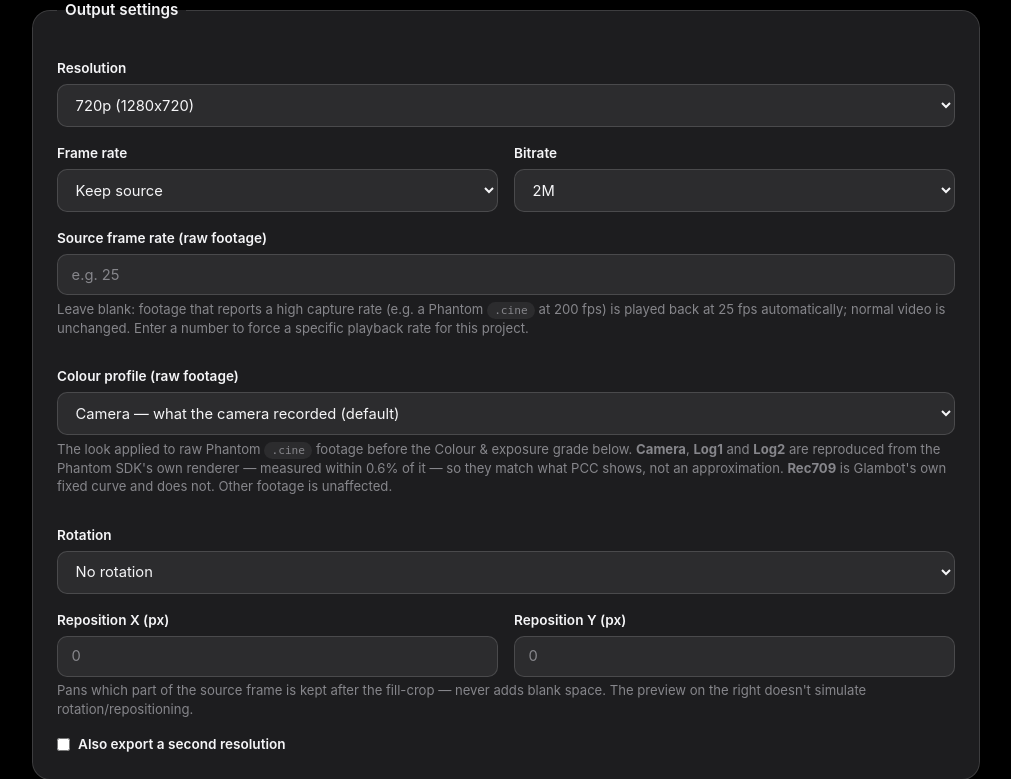
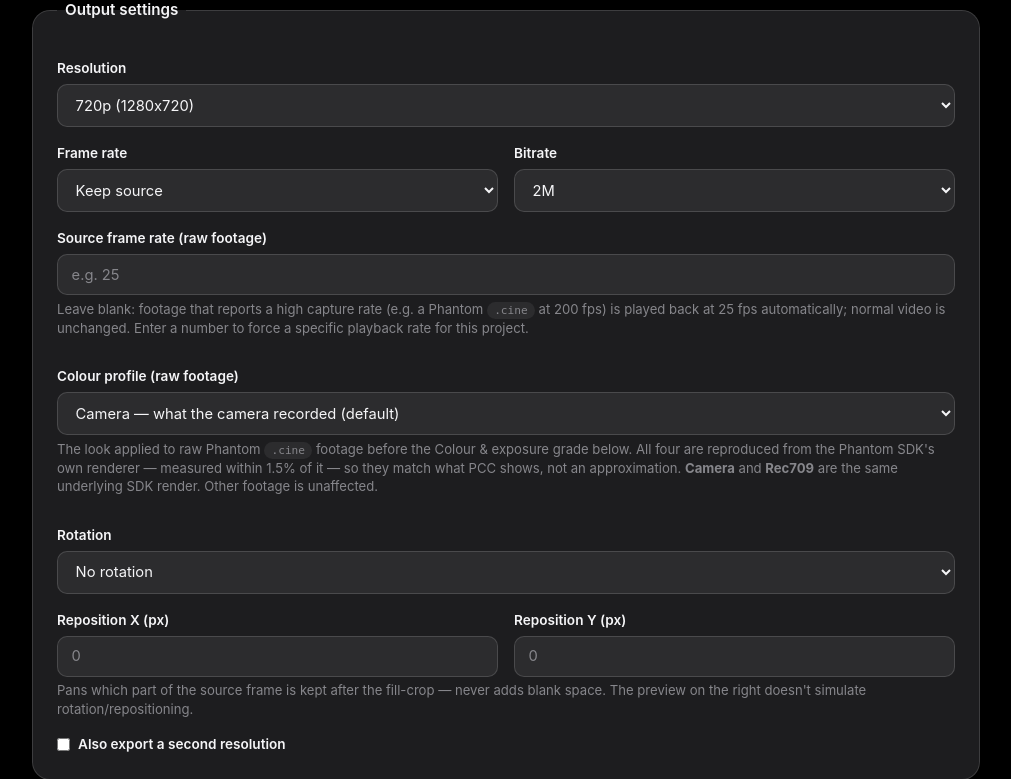
Before and after one commit to RammyG6/Glambot, a Flask app: page /projects/new in a window 1280 px wide. Shown: the part 1493-2272 px from the top of the page, without its empty margins (258-1269 px from the left). Run offline with Flask 3, Linux system fonts and the light colour scheme; some libraries are stand-ins or nearby versions.

Commit message:
Refit Camera/Log1/Log2 from whole takes, and give Rec709 a real LUT
The shipped LUTs were each fitted from 3 clips x 1 frame - the first frame of
each take, 3 sample frames total. Refitting from all 24 available clips x 7
offsets spread across each take (0..600, ~168 frame pairs/profile) surfaced a
real effect the narrow fit never touched: residual rises steadily through a
take (mean/p95 roughly double by offset 600 vs offset 0, correlation staying
0.95-0.99 throughout, ruling out motion/misalignment). That tracks a measured
drift in the raw decode's black level over the same span, which the current
static per-clip matrix + one shared tone curve can't follow. The wider fit's
higher residual is therefore a more honest number, not a worse fit:

  camera  mean 0.0108  p95 0.0601  p99 0.0672  (was 0.0058 / 0.0145)
  log1    mean 0.0090  p95 0.0476  p99 0.0527  (was 0.0052 / 0.0133)
  log2    mean 0.0148  p95 0.0933  p99 0.1052  (was 0.0067 / 0.0188)

Still far below the ~10% hand-built reconstruction fallback.

Also: camera_bridge/bridge.py already names Phantom's LogMode 0 "Rec709"
(COLOR_PROFILES = {"Rec709": 0, ...}) - the same LogMode camera.cube is
fitted from. So Glambot's "camera" profile already is the SDK's Rec709
render; the separate "rec709" option was never fitted and fell back to a
fixed eq=gamma=2.2 approximation (~10% error) instead. Added looks/rec709.cube
(the LogMode-0 fit, kept as its own file rather than an alias so the two
profiles can diverge later) - no application code changes were needed,
since effects.py already resolves any profile name to looks/<name>.cube.

Updated the docs/comments/UI copy that described Rec709 as unfitted
(README.md, config.py, effects.py, project_form.html) and fixed a stray
literal CR/form-feed pair in README.md that had silently corrupted the
refit command example.

Co-Authored-By: Claude Sonnet 5 <noreply@anthropic.com>
Claude-Session: https://claude.ai/code/session_01RhP7GadRS4i7PC1EnvGLqw

```diff
--- a/glambot/effects.py
+++ b/glambot/effects.py
@@ -303,15 +303,21 @@ def build_grade_filter(grade: Grade | None, ffmpeg_bin: str) -> str:
 # default; the others replace that tone stage with a fixed curve.
 #
 # FALLBACK ONLY. These are Glambot's own curves, tuned by eye - they are NOT
-# Vision Research's Log1/Log2 and must never be described to a client as
-# matching PCC. They are used only when a profile has no fitted LUT in looks/,
-# and measured ~10% mean error against what the SDK actually renders.
+# Vision Research's Rec709/Log1/Log2 and must never be described to a client
+# as matching PCC. They are used only when a profile has no fitted LUT in
+# looks/, and measured ~10% mean error against what the SDK actually renders.
 #
-# The real Log1/Log2 come from looks/*.cube instead (see look_lut_path and
-# camera_bridge/fit_look.py), fitted from the SDK's own renderer to ~0.5%.
-# `GCI_LOGMODE` is a *cine header* field, so the SDK renders log from an
-# ordinary raw clip even though this body cannot record it - the camera-side
-# gsSupportsLogMode reads 0 while the file cine's GCI_SUPPORTSLOGMODE reads 1.
+# The real Rec709/Log1/Log2 come from looks/*.cube instead (see look_lut_path
+# and camera_bridge/fit_look.py), fitted from the SDK's own renderer to
+# ~0.9-1.5% mean / ~4.8-9.3% p95 (fitted across whole takes, not just their
+# first frame - the tail of that range is intra-take sensor drift the fit
+# can't track, not fit error). `GCI_LOGMODE` is a *cine header* field, so the
+# SDK renders log from an ordinary raw clip even though this body cannot
+# record it - the camera-side gsSupportsLogMode reads 0 while the file cine's
+# GCI_SUPPORTSLOGMODE reads 1. The SDK itself names LogMode 0 "Rec709"
+# (camera_bridge/bridge.py's COLOR_PROFILES), so `camera` and `rec709` here
+# are fitted from the same LogMode and render alike; looks/rec709.cube is a
+# separate file from looks/camera.cube so the two can diverge later.
 #
 # NB on direction: ffmpeg's `eq` applies output = input^(1/gamma), so a *higher*
 # gamma lifts shadows. A flat/log look wants lifted blacks and reduced contrast,
@@ -509,7 +515,7 @@ def look_lut_path(profile: str | None) -> Path | None:
 
     These beat the hand-built chain by a wide margin - measured against the SDK
     on real footage, the reconstruction runs ~10% mean error while the LUT runs
-    ~0.5% - because the LUT is fitted from what Phantom's own code produces
+    ~0.9-1.5% - because the LUT is fitted from what Phantom's own code produces
     rather than assembled from the header and hope.
     """
     # _normalise_profile only ever returns a name we ship, so a config value
--- a/templates/project_form.html
+++ b/templates/project_form.html
@@ -220,18 +220,17 @@
               <select id="color_profile" name="color_profile">
                 {% for val, label in [
                      ('camera', 'Camera &mdash; what the camera recorded (default)'),
+                     ('rec709', 'Rec709 &mdash; Vision Research Rec709'),
                      ('log1',   'Log1 &mdash; Vision Research Log1'),
-                     ('log2',   'Log2 &mdash; Vision Research Log2'),
-                     ('rec709', 'Rec709 &mdash; fixed 2.2 gamma (approximate)')] %}
+                     ('log2',   'Log2 &mdash; Vision Research Log2')] %}
                   <option value="{{ val }}" {% if values.get('color_profile', 'camera') == val %}selected{% endif %}>{{ label|safe }}</option>
                 {% endfor %}
               </select>
               <p class="hint">The look applied to raw Phantom <code>.cine</code> footage before the
-                Colour &amp; exposure grade below. <strong>Camera</strong>, <strong>Log1</strong> and
-                <strong>Log2</strong> are reproduced from the Phantom SDK's own renderer &mdash; measured
-                within 0.6% of it &mdash; so they match what PCC shows, not an approximation.
-                <strong>Rec709</strong> is Glambot's own fixed curve and does not. Other footage is
-                unaffected.</p>
+                Colour &amp; exposure grade below. All four are reproduced from the Phantom SDK's own
+                renderer &mdash; measured within 1.5% of it &mdash; so they match what PCC shows, not an
+                approximation. <strong>Camera</strong> and <strong>Rec709</strong> are the same underlying
+                SDK render. Other footage is unaffected.</p>
             </div>
           </div>
 
```
Also changed, not shown: glambot/config.py (+5 -3 lines), README.md, 3 other files.
